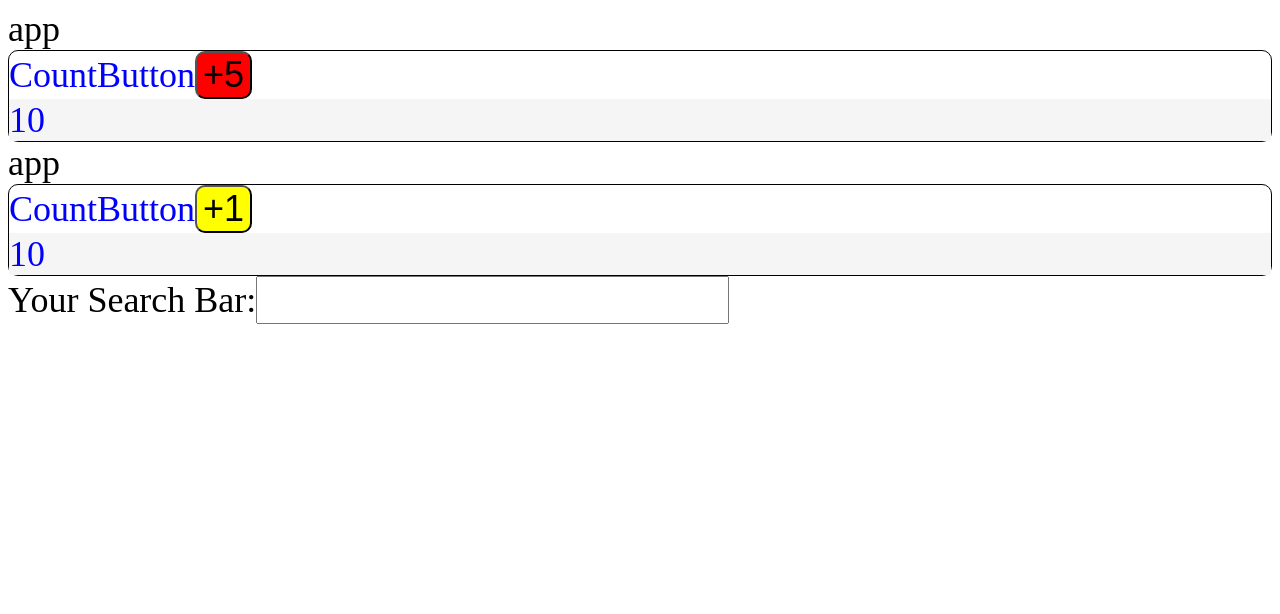
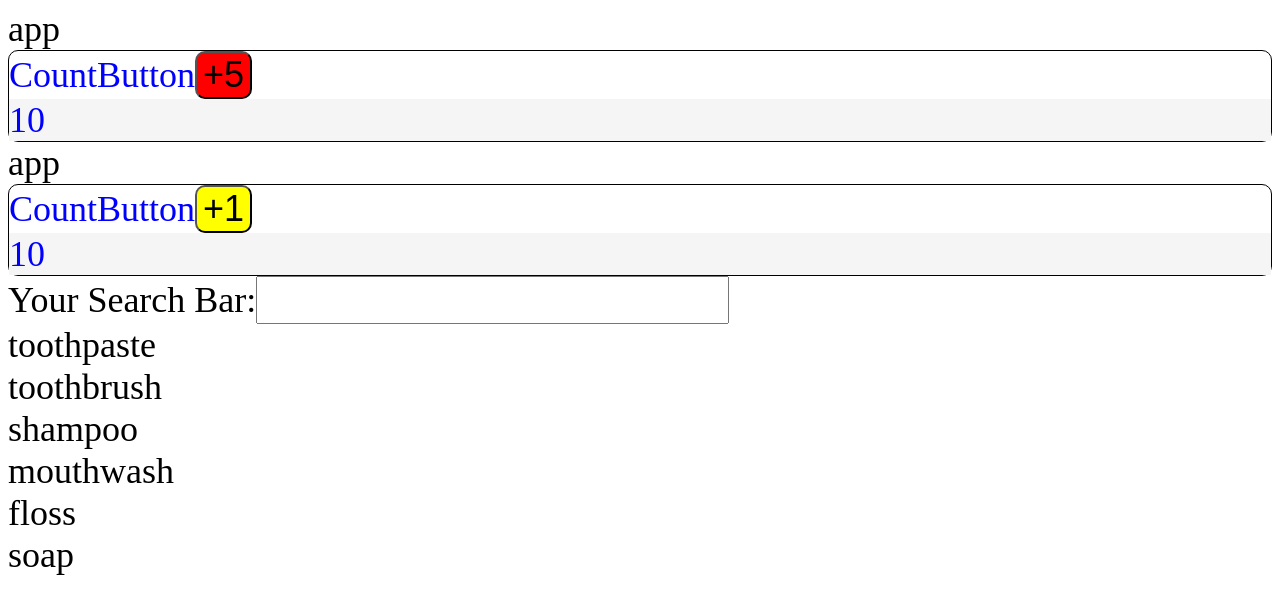
Before and after one commit to kaden175ck/Coding-Practice, a React (Create React App) app in the folder React/Real-Intro/lemon/: page / in a window 1280 px wide. Shown: the top 614 px of the page. Built offline with nearby package versions, Linux system fonts and the light colour scheme.

Commit message:
map the products

```diff
--- a/React/Real-Intro/lemon/src/components/SearchBar/SearchBar.js
+++ b/React/Real-Intro/lemon/src/components/SearchBar/SearchBar.js
@@ -1,5 +1,18 @@
 import React, {useState} from 'react';
 import './SearchBar.css';
+
+
+// have a collection of items and want to show them one by one to the user
+
+const products = [
+    "toothpaste",
+    "toothbrush",
+    "shampoo",
+    "mouthwash",
+    "floss",
+    "soap",
+]
+
 
 
 // craete out component/function
@@ -31,6 +44,12 @@ const SearchBar = () => {
     }
 
 
+    // console.log(
+    //     products.map(
+    //         (products) => {return products.toUpperCase()}
+    //     )
+    // )
+
     // we first need a boolen value to tell us whether to show the button or not
     const shouldDisplayButton = SearchValue.length > 0
 
@@ -59,6 +78,22 @@ const SearchBar = () => {
         {/* <button onClick={handleClearClick}>Clear</button> */}
         {/* we want to show clear button only when there is text display */}
 
+
+        {/* we render the product here */}
+
+       {/* <ul>you can also wrap this product map with ul</ul> */}
+        {products.map(
+            (product) => {
+                return <div key={product}>{product}</div>
+                // take all those products map them to div
+                // or you can map them to list
+                // key is unique identifier react is using
+                // need to have this when you map
+
+            }
+        )}
+
+
     </div>
     // in HTML we take input like
     // <input type="text" value="123" />
```
Also changed, not shown: 1 other file (tests, documents, lock files or other folders).
